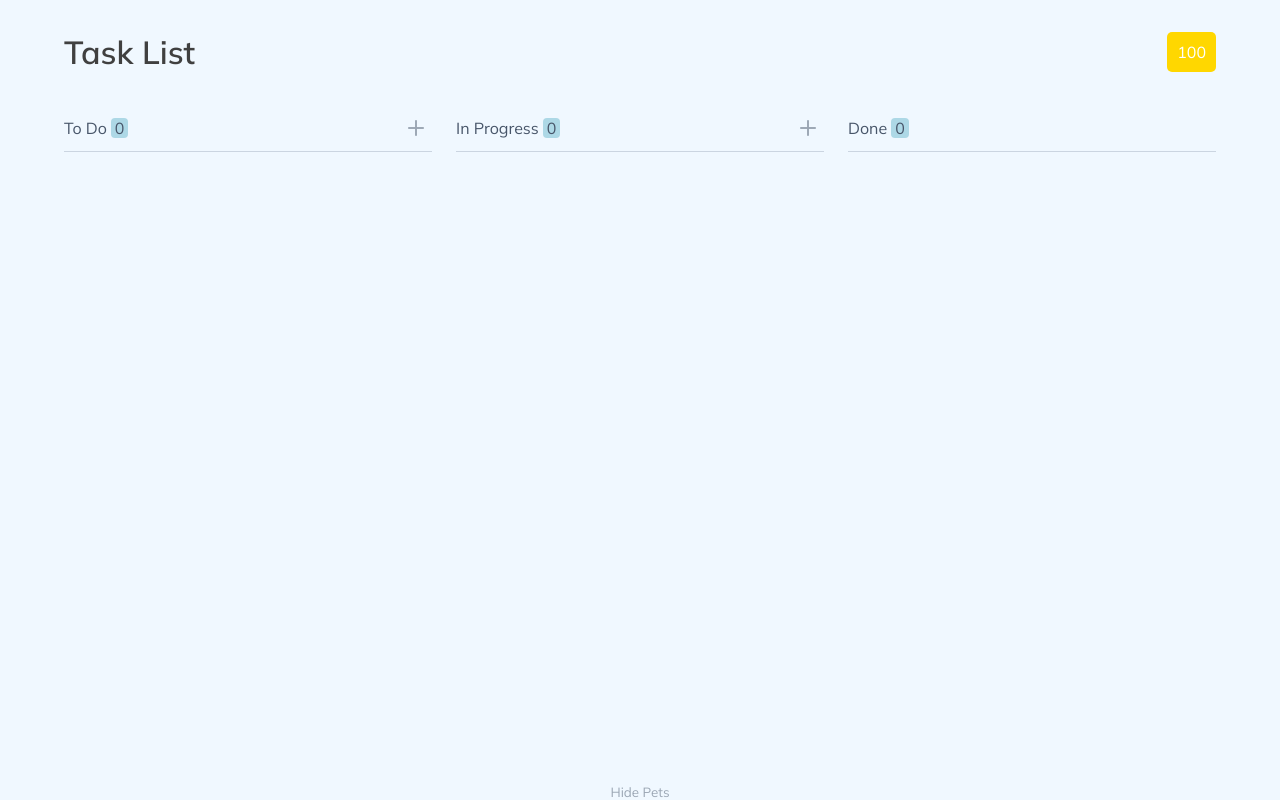
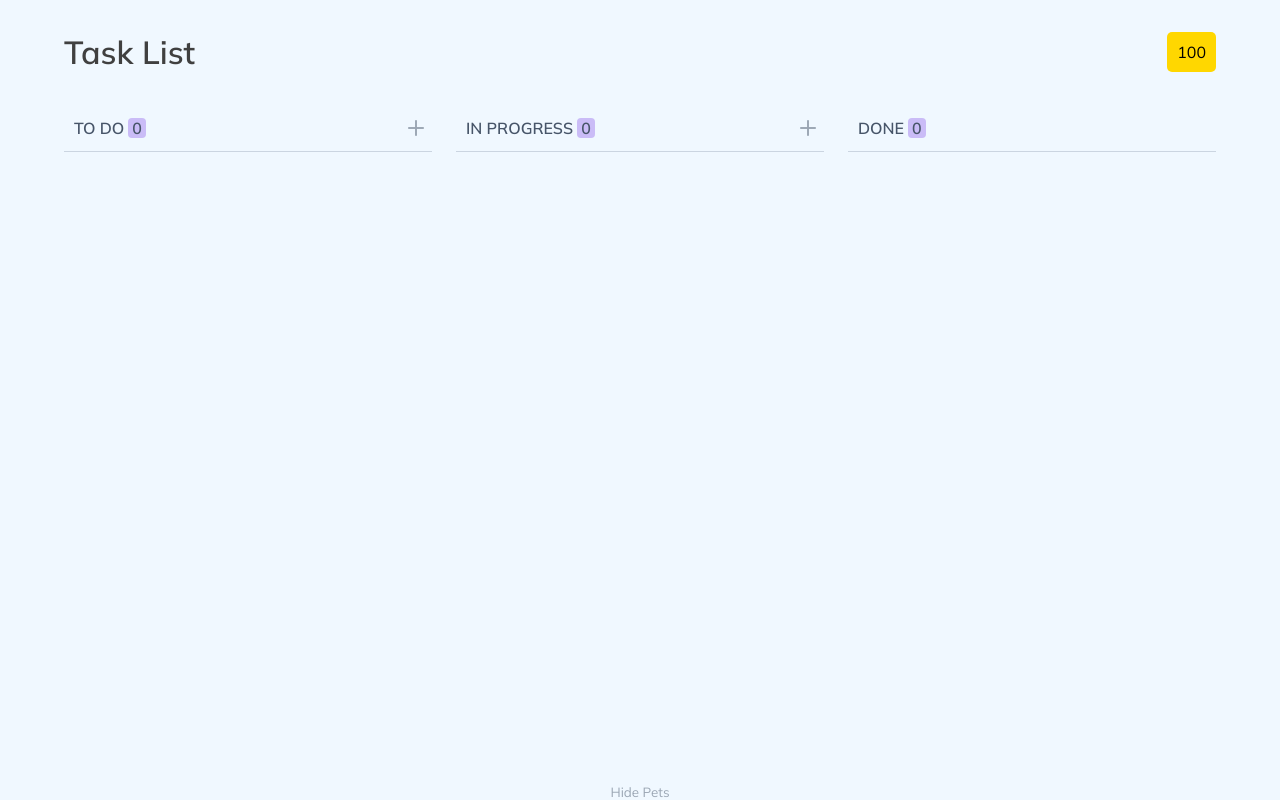
Before and after one commit to CSE-210-Team-15/cse210-fa24-group15, a website with bundled scripts: page index.html in a window 1280 px wide. Built offline with nearby package versions, Linux system fonts and the light colour scheme.

Commit message:
Fix: Cleaned up CSS

```diff
--- a/index.html
+++ b/index.html
@@ -34,7 +34,7 @@
     <div class="container columns">
       <div class="column">
         <div class="column-title">
-          <p data-tasks="0">To Do</p>
+          <h3 data-tasks="0">To Do</h3>
           <button data-add aria-label="add to do">
             <i class="bi bi-plus"></i>
           </button>
@@ -43,7 +43,7 @@
       </div>
       <div class="column">
         <div class="column-title">
-          <p data-tasks="0">In Progress</p>
+          <h3 data-tasks="0">In Progress</h3>
           <button data-add aria-label="add in rogress">
             <i class="bi bi-plus"></i>
           </button>
@@ -52,7 +52,7 @@
       </div>
       <div class="column">
         <div class="column-title">
-          <p data-tasks="0">Done</p>
+          <h3 data-tasks="0">Done</h3>
         </div>
         <div class="tasks"></div>
       </div>
--- a/shop.html
+++ b/shop.html
@@ -8,7 +8,7 @@
       </div>
     </div>
     <div class="list">
-      <h3>My Pet</h3>
+      <h3>My Pets</h3>
       <div class="pet-list" id="owned"></div>
       <hr />
       <h3 style="margin-top: 2rem">Unlock New!</h3>
@@ -105,7 +105,7 @@
   .price-button {
     width: 150px;
     background-color: gold;
-    color: white;
+    color: black;
     border: none;
     border-radius: 5px;
     padding: 5px 10px;
--- a/style.css
+++ b/style.css
@@ -81,9 +81,9 @@ button:is(:active, :hover) {
   text-transform: uppercase;
 }
 
-.column-title p::after {
+.column-title h3::after {
   content: attr(data-tasks);
-  background: lightblue;
+  background: rgb(202, 188, 247);
   margin-left: 0.25rem;
   border-radius: 0.25rem;
   padding: 0 0.25rem;
@@ -276,7 +276,7 @@ button:is(:active, :hover) {
   margin: 2rem 0;
   padding: 10px;
   background-color: gold;
-  color: white;
+  color: black;
   text-align: center;
   border-radius: 5px;
   cursor: pointer;
```
